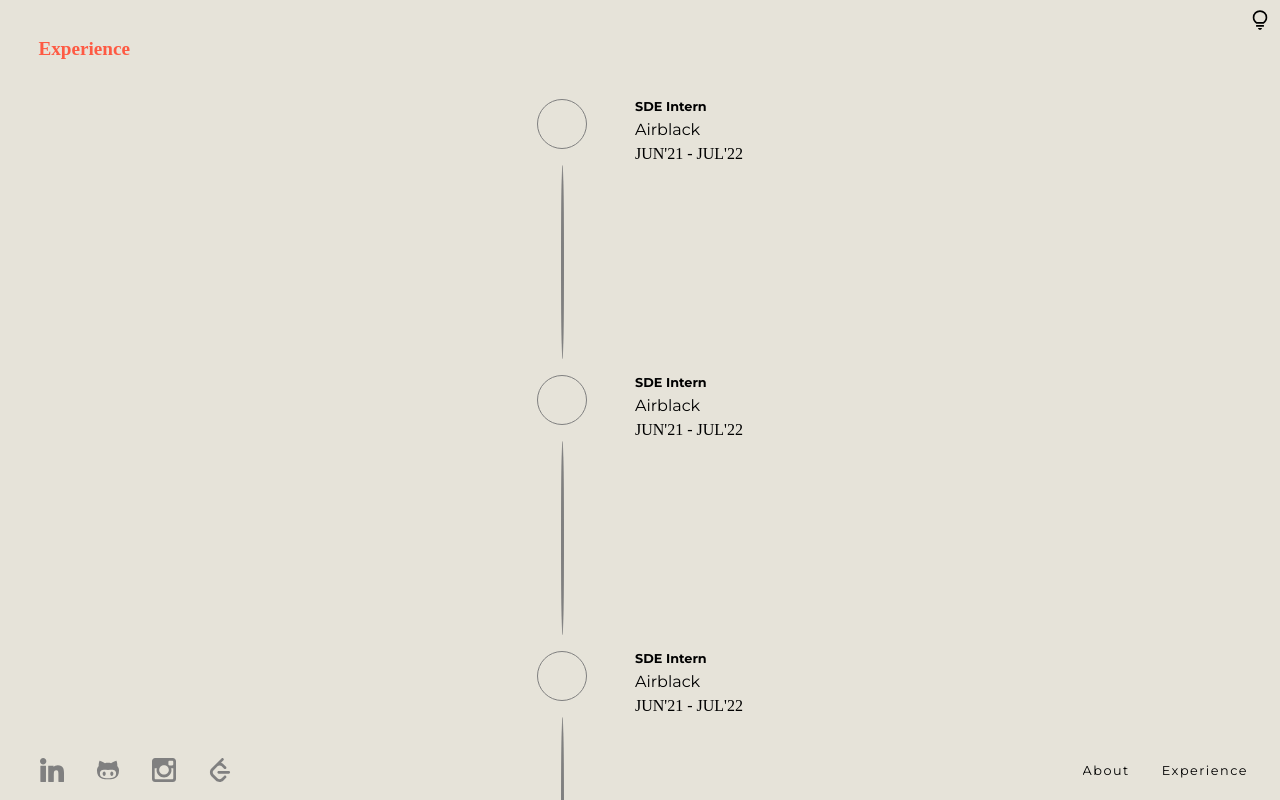
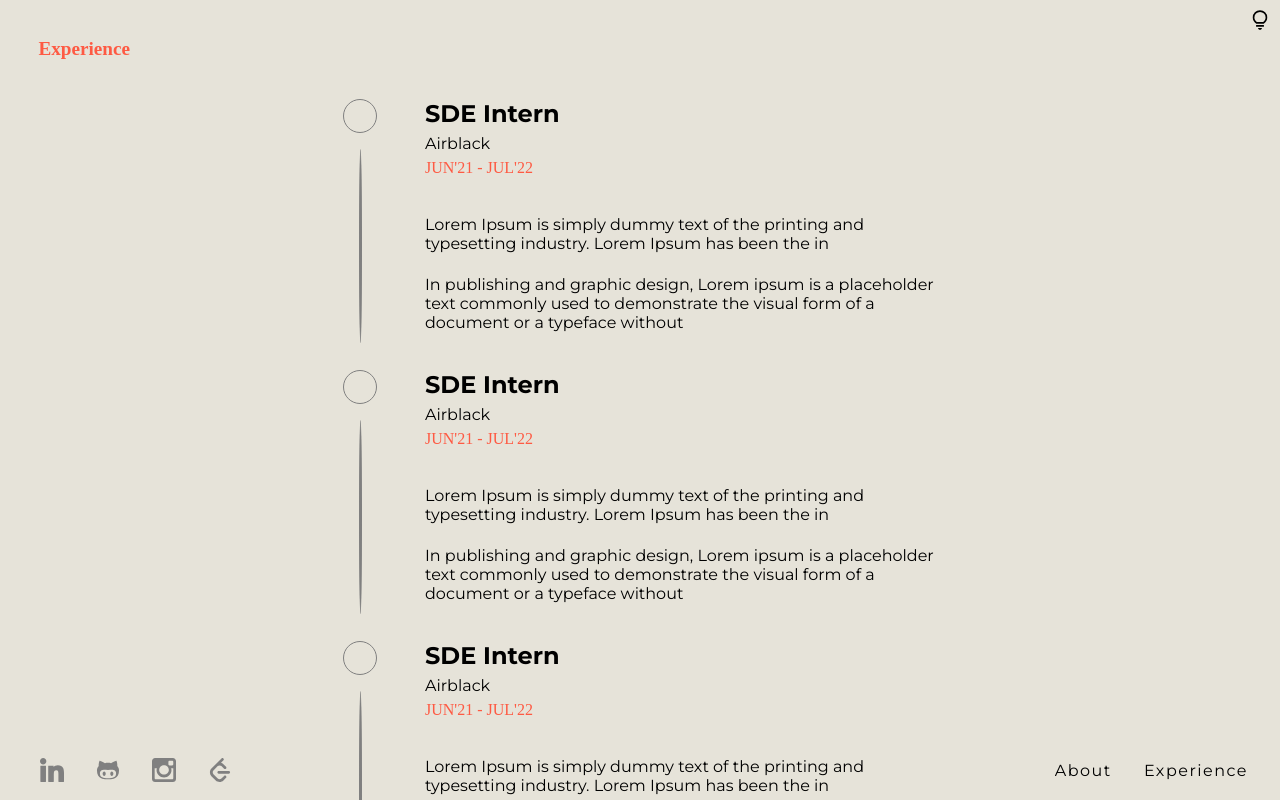
Before and after one commit to GitVaibhav1999/Portfolio, a React (Create React App) app: page /experience in a window 1280 px wide. Shown: the top 800 px of the page. Built offline with nearby package versions, Linux system fonts and the light colour scheme; a web font is replaced by a local one.

Commit message:
experience ui changes

```diff
--- a/src/Constants.js
+++ b/src/Constants.js
@@ -1,11 +1,10 @@
 export const config = [
-
   {
     title: "About",
     size: "big",
     color: "#FE5A43",
     border: "#6b2eab",
-    url: "./Alpha.svg"
+    url: "./Alpha.svg",
   },
   // {
   //   title: "Contacts",
@@ -18,8 +17,8 @@ export const config = [
     title: "Experience",
     size: "small",
     border: "#3b50bf",
-    color: '#FE5A43',
-    url: "./Extra.svg"
+    color: "#FE5A43",
+    url: "./Extra.svg",
   },
   // {
   //   title: "Blogs",
@@ -36,53 +35,64 @@ export const config = [
   //   border: '#dc4422',
   //   url: "./Dude.svg"
   // },
-
 ];
 
 export const themes = {
-  dark: 'dark',
-  light: 'light'
-}
+  dark: "dark",
+  light: "light",
+};
 
 export const keyCodes = {
   ESC: 27,
-  SPACE_BAR: 32
-}
+  SPACE_BAR: 32,
+};
 
-export const pages = [
-  'home',
-  'about',
-  'contact',
-  'experience',
-  'blog'
-]
+export const pages = ["home", "about", "contact", "experience", "blog"];
 
-export const RESUME_LINK = "https://drive.google.com/file/d/1rJkf9bW9gm5wxVFtb2j9IZ3V8Zm3WQrX/view?usp=sharing"
-export const RESUME_DOWNLOAD_LINK = "https://drive.google.com/uc?export=download&id=1rJkf9bW9gm5wxVFtb2j9IZ3V8Zm3WQrX"
+export const RESUME_LINK =
+  "https://drive.google.com/file/d/1rJkf9bW9gm5wxVFtb2j9IZ3V8Zm3WQrX/view?usp=sharing";
+export const RESUME_DOWNLOAD_LINK =
+  "https://drive.google.com/uc?export=download&id=1rJkf9bW9gm5wxVFtb2j9IZ3V8Zm3WQrX";
 
 export const experienceConfig = [
   {
-    id: 'airblackIntern',
-    title: 'SDE Intern',
-    company: 'Airblack',
-    duration: "JUN'21 - JUL'22"
+    id: "airblackIntern",
+    title: "SDE Intern",
+    company: "Airblack",
+    duration: "JUN'21 - JUL'22",
+    details: [
+      "Lorem Ipsum is simply dummy text of the printing and typesetting industry. Lorem Ipsum has been the in",
+      "In publishing and graphic design, Lorem ipsum is a placeholder text commonly used to demonstrate the visual form of a document or a typeface without",
+    ],
   },
   {
-    id: 'airblackIntern',
-    title: 'SDE Intern',
-    company: 'Airblack',
-    duration: "JUN'21 - JUL'22"
+    id: "airblackIntern",
+    title: "SDE Intern",
+    company: "Airblack",
+    duration: "JUN'21 - JUL'22",
+    details: [
+      "Lorem Ipsum is simply dummy text of the printing and typesetting industry. Lorem Ipsum has been the in",
+      "In publishing and graphic design, Lorem ipsum is a placeholder text commonly used to demonstrate the visual form of a document or a typeface without",
+    ],
   },
   {
-    id: 'airblackIntern',
-    title: 'SDE Intern',
-    company: 'Airblack',
-    duration: "JUN'21 - JUL'22"
+    id: "airblackIntern",
+    title: "SDE Intern",
+    company: "Airblack",
+    duration: "JUN'21 - JUL'22",
+    details: [
+      "Lorem Ipsum is simply dummy text of the printing and typesetting industry. Lorem Ipsum has been the in",
+      "In publishing and graphic design, Lorem ipsum is a placeholder text commonly used to demonstrate the visual form of a document or a typeface without",
+    ],
   },
   {
-    id: 'airblackIntern',
-    title: 'SDE Intern',
-    company: 'Airblack',
-    duration: "JUN'21 - JUL'22"
-  }
-]
+    id: "airblackIntern",
+    title: "SDE Intern",
+    company: "Airblack",
+    duration: "JUN'21 - JUL'22",
+    details: [
+      "Lorem Ipsum is simply dummy text of the printing and typesetting industry. Lorem Ipsum has been the in",
+      "In publishing and graphic design, Lorem ipsum is a placeholder text commonly used to demonstrate the visual form of a document or a typeface without",
+    ],
+  },
+];
--- a/src/components/NavigatorStrip/NavigatorStrip.js
+++ b/src/components/NavigatorStrip/NavigatorStrip.js
@@ -45,7 +45,7 @@ export const NavigatorStrip = () => {
               isSelected(title) && "selected"
             }`}
         >
-            <div className="title_container font-m">
+            <div className="title_container font-s">
               {title}
             </div>
           </Link>
--- a/src/containers/AboutPage/AboutPage.js
+++ b/src/containers/AboutPage/AboutPage.js
@@ -48,7 +48,7 @@ export const AboutPage = () => {
             I am always open to explore new technologies and domains. <br />
             and always curious about improving code quality and scalability
           </span>
-          <span className="aboutPage__content__download font-m bold">
+          <span className="aboutPage__content__download font-s bold">
             <span>Resume</span>
             <span onClick={()=>handleResume('download')} className="icon cursor-pointer">
               <DownlaodIcon />
--- a/src/containers/ExperiencePage/ExperienceBox.js
+++ b/src/containers/ExperiencePage/ExperienceBox.js
@@ -1,7 +1,7 @@
 import React from "react";
 
 export const ExperienceBox = ({ data }) => {
-  const { duration, company, title } = data;
+  const { duration, company, title, details } = data;
 
   return (
     <div className="experienceBox flex text-left">
@@ -12,7 +12,16 @@ export const ExperienceBox = ({ data }) => {
       <span className="experienceBox__content flex-column">
         <span className="bold font-m">{title}</span>
         <span>{company}</span>
-        <span className="hand-written">{duration}</span>
+        <span className="hand-written font-s flex-text">{duration}</span>
+        <span
+          className="experienceBox__content__details"
+        >
+          {details?.map((item) => (
+            <span className="font-s">
+              {item}
+            </span>
+          ))}
+        </span>
       </span>
     </div>
   );
--- a/src/containers/ExperiencePage/ExperiencePage.js
+++ b/src/containers/ExperiencePage/ExperiencePage.js
@@ -16,7 +16,6 @@ export const ExperiencePage = () => {
             <ExperienceBox key={obj.id} data={obj} />
           ))}
         </div>
-        <div className="experiencePage__detail"></div>
       </div>
     </>
   );
--- a/src/containers/ExperiencePage/ExperiencePage.scss
+++ b/src/containers/ExperiencePage/ExperiencePage.scss
@@ -17,18 +17,19 @@
 .experienceBox {
   gap: 3em;
 
-  &__divider:last-of-type{
+  &__divider:last-of-type {
     background-color: red !important;
   }
   &__divider {
     display: flex;
     flex-direction: column;
     align-items: center;
+
     &__circle {
       border: 1px solid grey;
       border-radius: 50%;
-      width: 3rem;
-      height: 3rem;
+      width: 2rem;
+      height: 2rem;
     }
 
     &__line {
@@ -47,5 +48,15 @@
     span {
       margin-bottom: 6px;
     }
+
+    &__details {
+      margin-bottom: 2em !important;
+      margin-top: 2em !important;
+
+      width: 40vw;
+        display: flex;
+        flex-direction: column;
+        gap: 1em;
     }
   }
+}
--- a/src/index.css
+++ b/src/index.css
@@ -35,11 +35,11 @@ code {
 }
 
 .font-m{
-  font-size: 1vmax;
+  font-size: 1.5em;
 }
 
 .font-s{
-  font-size: 0.5vmax;
+  font-size: 1em;
 }
 
 .font-ss{
@@ -93,3 +93,7 @@ input:focus{
 .text-left{
   text-align: left;
 }
+
+.text-grey{
+  color: grey;
+}
```
Lines whose indentation alone changed are shown as unchanged.
